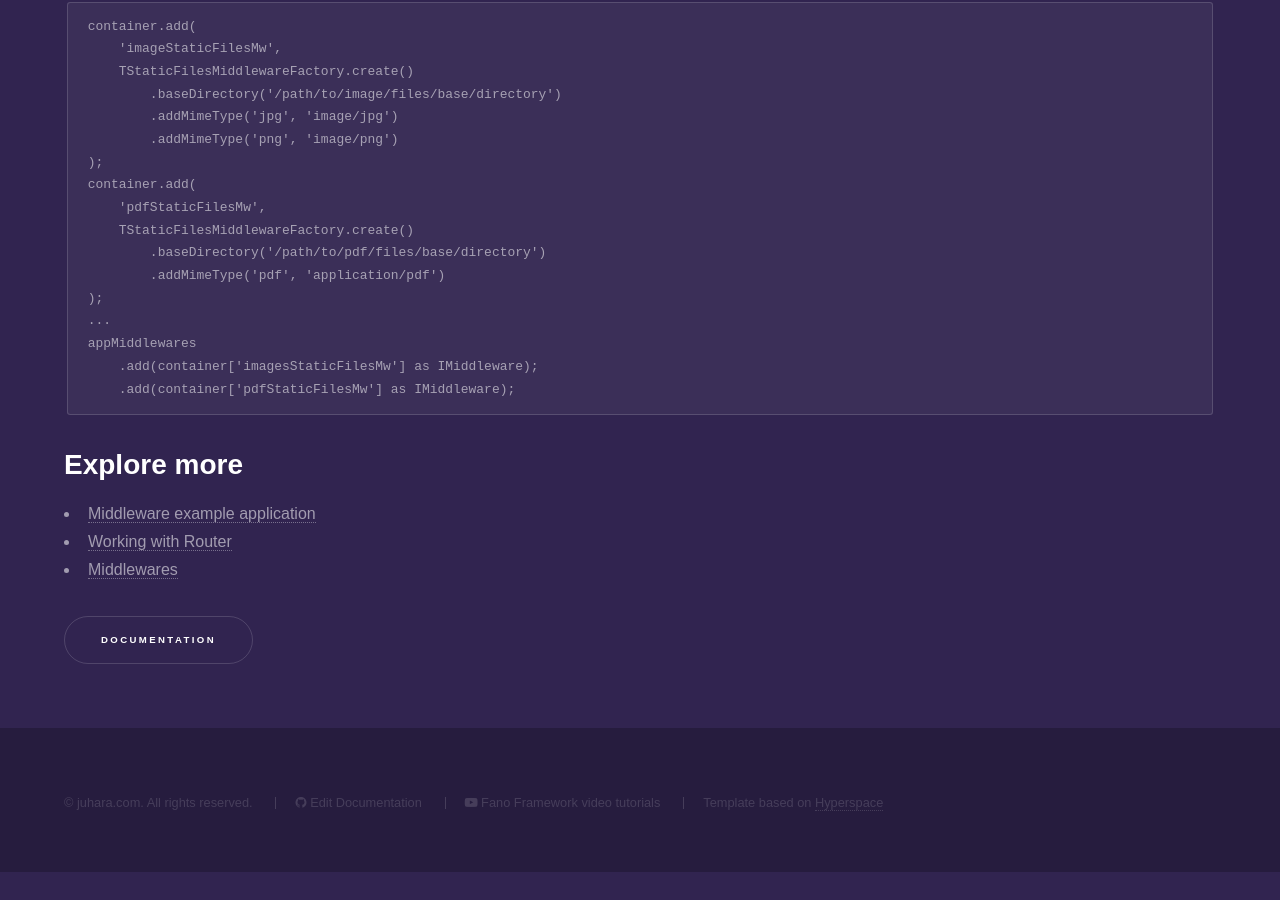
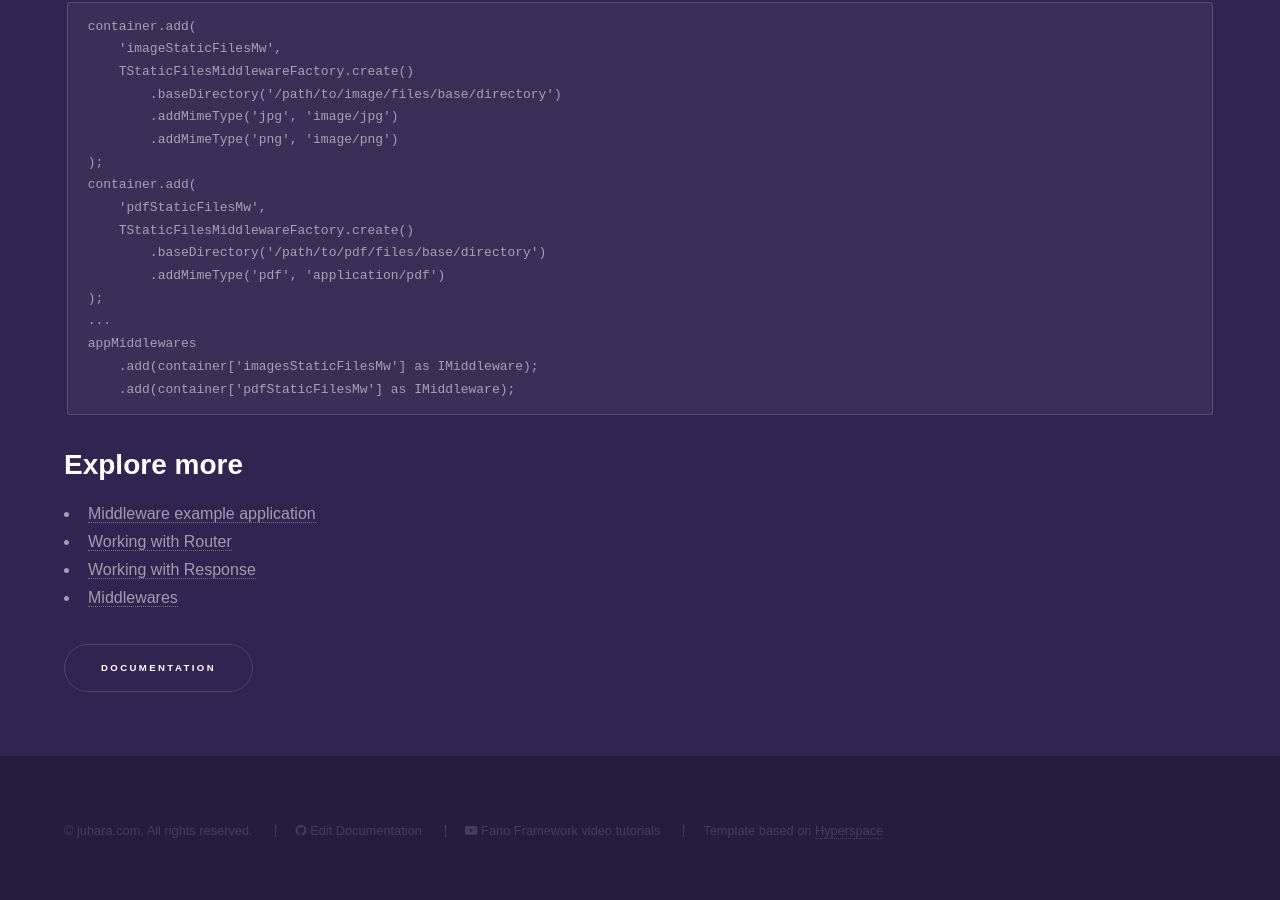
Before and after one commit to fanoframework/fanoframework.github.io, a Jekyll site: the page built from working-with-response/serve-static-files/index.md, in a window 1280 px wide and 900 px high, scrolled down 2728 px. Built offline with Jekyll 4.4.1, drawn with Linux system fonts in a browser that asks for light colours; our own code applies the rules of GitHub Pages for plain Markdown files; before the commit the page ends 3600 px from its top, so only the background shows below that.

Commit message:
add reference to relevant page

```diff
--- a/working-with-response/serve-static-files/index.md
+++ b/working-with-response/serve-static-files/index.md
@@ -126,4 +126,5 @@ appMiddlewares
 
 - [Middleware example application](/examples)
 - [Working with Router](/working-with-router)
+- [Working with Response](/working-with-response)
 - [Middlewares](/middlewares)
```
